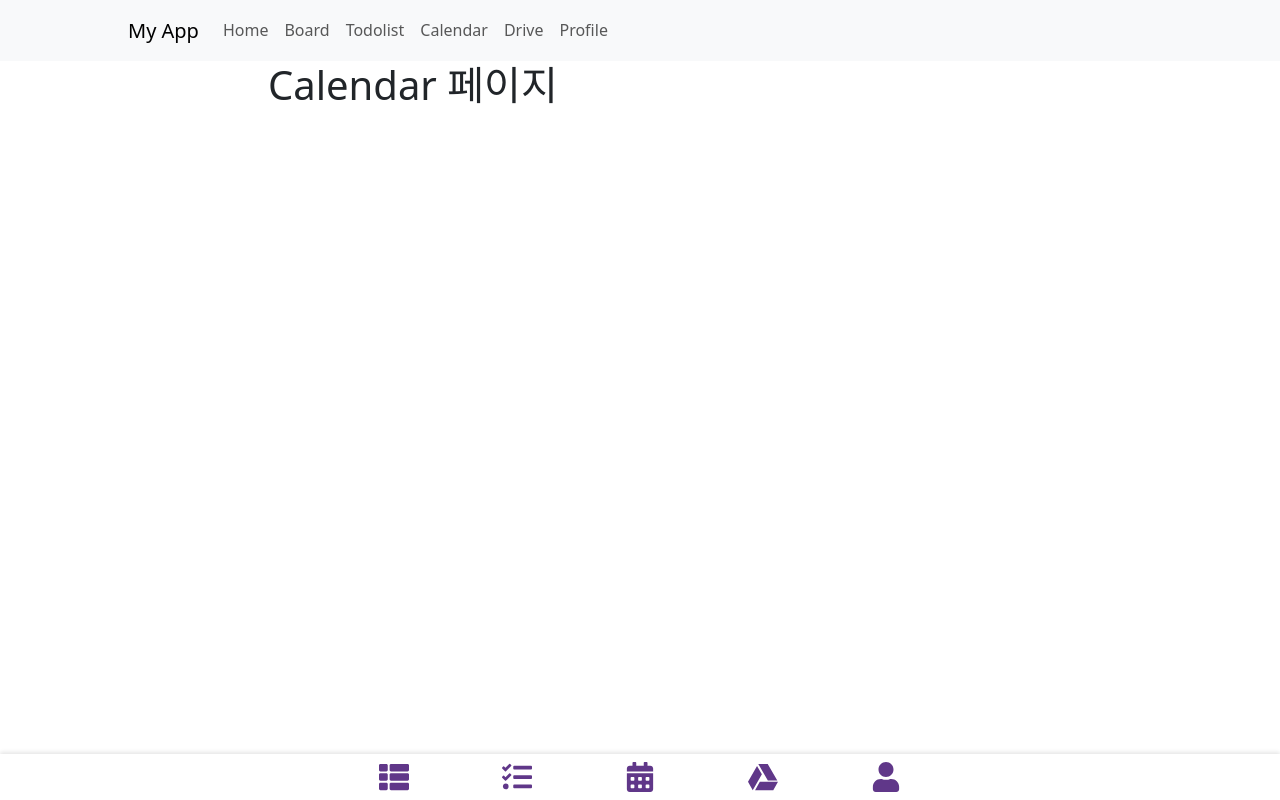
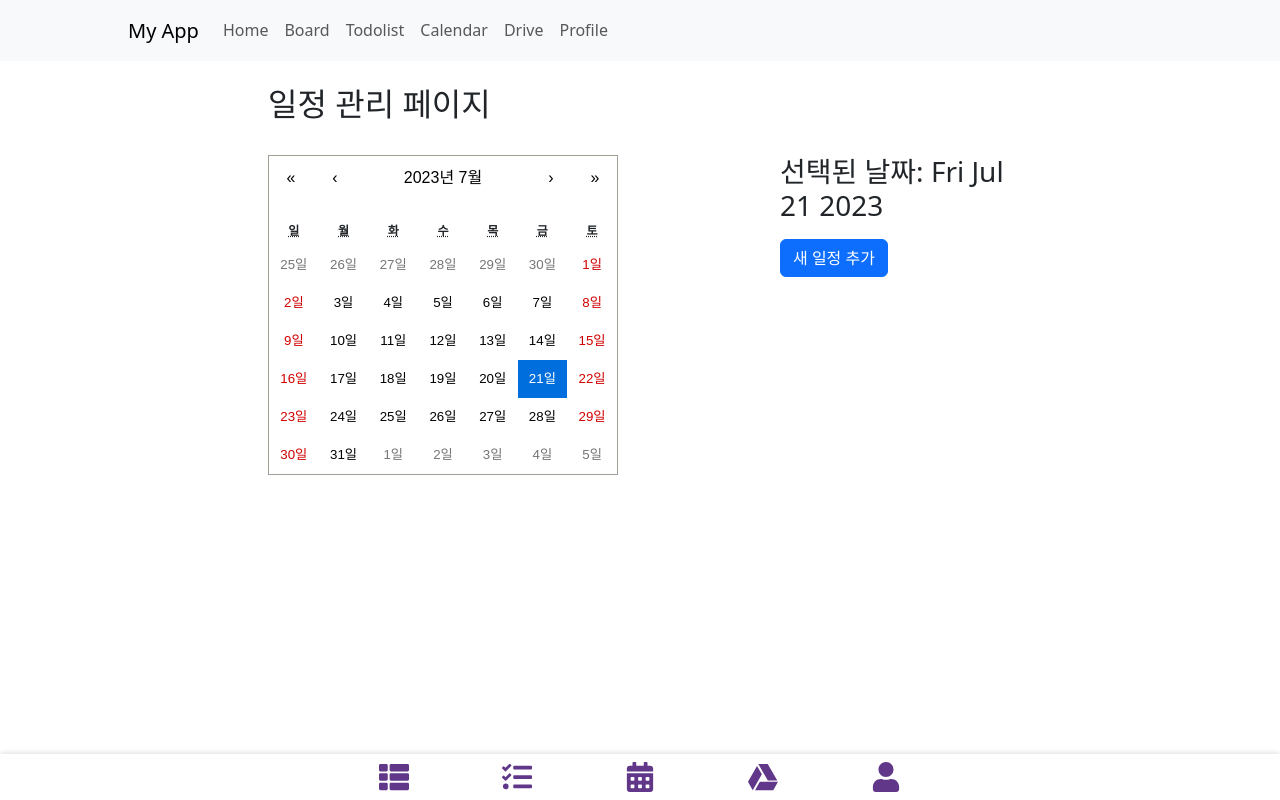
Before and after one commit to LuceteProject/front_web, a React (Create React App) app: page /calendar in a window 1280 px wide. Built offline with nearby package versions, Linux system fonts and the light colour scheme.

Commit message:
➕ 캘린더 라이브러리 설치

```diff
--- a/package.json
+++ b/package.json
@@ -15,6 +15,7 @@
     "font-awesome": "^4.7.0",
     "react": "^18.2.0",
     "react-bootstrap": "^2.8.0",
+    "react-calendar": "^4.4.0",
     "react-dom": "^18.2.0",
     "react-icons": "^4.10.1",
     "react-router-dom": "^6.14.2",
--- a/src/pages/Calendar.tsx
+++ b/src/pages/Calendar.tsx
@@ -1,13 +1,39 @@
-import React from 'react';
-import { Container } from 'react-bootstrap';
+import React, { useState } from 'react';
+import Calendar from 'react-calendar';
+import 'react-calendar/dist/Calendar.css';
+import { Container, Row, Col, Button } from 'react-bootstrap';
 
-function Calendar() {
+function Page() {
+  const [selectedDate, setSelectedDate] = useState(new Date());
+
+  const handleDateChange =  (date: Date, event: React.MouseEvent<HTMLButtonElement, MouseEvent>) => {
+    setSelectedDate(date);
+  };
   return (
-    <Container>
-      <h1>Calendar 페이지</h1>
-      {/* 여기에 Calendar 페이지의 내용을 추가하세요 */}
+    <Container className="mt-4">
+      <Row>
+        <Col>
+          <h2>일정 관리 페이지</h2>
+        </Col>
+      </Row>
+      <Row className="mt-4">
+        <Col md={8}>
+          <Calendar
+            onChange={handleDateChange as any}
+            value={selectedDate}
+            locale="ko-KR"
+            calendarType="gregory"
+            //style css 오버라이딩은 node_modules > react-calendar > dist > Calendar.css
+          />
+        </Col>
+        <Col md={4}>
+          <h3>선택된 날짜: {selectedDate.toDateString()}</h3>
+          {/* 이 곳에 선택된 날짜의 일정 정보를 표시할 컴포넌트 또는 기능을 추가할 수 있습니다 */}
+          <Button variant="primary" className="mt-2">새 일정 추가</Button>
+        </Col>
+      </Row>
     </Container>
   );
 }
 
-export default Calendar;
+export default Page;
```
Also changed, not shown: 1 other file (tests, documents, lock files or other folders).
